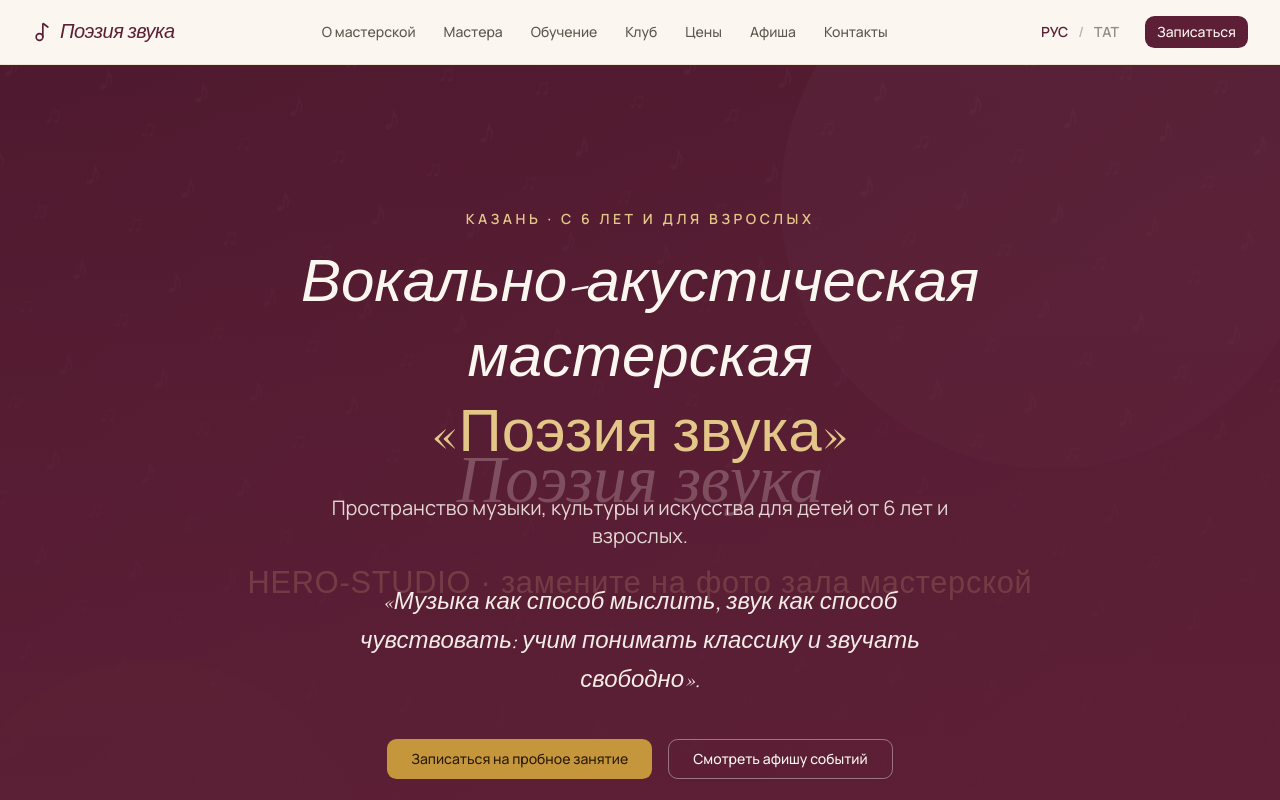
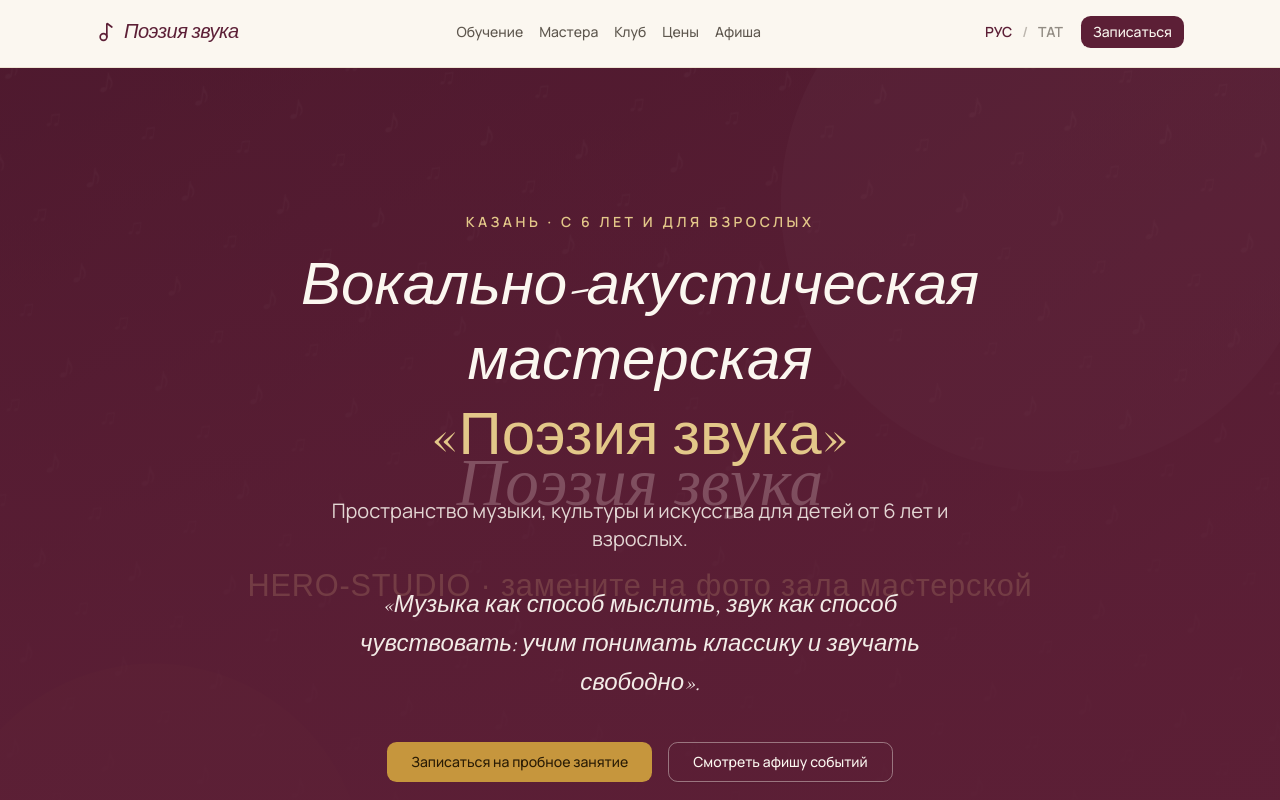
Before and after one commit to sviatoslavgladyshev/muz_poetry, a Next.js app: page /muz_poetry/ru in a window 1280 px wide. Shown: the top 800 px of the page. Built offline with nearby package versions, Linux system fonts and the light colour scheme.

Commit message:
Optimize and compact global navigation

```diff
--- a/src/components/header.tsx
+++ b/src/components/header.tsx
@@ -1,6 +1,6 @@
 "use client";
 
-import { useEffect, useState } from "react";
+import { useEffect, useRef, useState } from "react";
 import { useTranslations } from "next-intl";
 import { Menu, Music2 } from "lucide-react";
 import { Button } from "@/components/ui/button";
@@ -14,50 +14,64 @@ import {
 } from "@/components/ui/sheet";
 import { LanguageSwitcher } from "@/components/language-switcher";
 import { Link } from "@/i18n/navigation";
-import { navLinks } from "@/content/site";
+import { navLinks, primaryNavLinks } from "@/content/site";
 import type { AppLocale } from "@/i18n/routing";
 
 export function Header({ locale }: { locale: AppLocale }) {
   const [scrolled, setScrolled] = useState(false);
+  const scrolledRef = useRef(false);
+  const frameRef = useRef<number | null>(null);
   const t = useTranslations("nav");
 
   useEffect(() => {
-    const onScroll = () => setScrolled(window.scrollY > 12);
+    const onScroll = () => {
+      if (frameRef.current !== null) return;
+
+      frameRef.current = window.requestAnimationFrame(() => {
+        const nextScrolled = window.scrollY > 32;
+        if (nextScrolled !== scrolledRef.current) {
+          scrolledRef.current = nextScrolled;
+          setScrolled(nextScrolled);
+        }
+        frameRef.current = null;
+      });
+    };
+
     onScroll();
     window.addEventListener("scroll", onScroll, { passive: true });
-    return () => window.removeEventListener("scroll", onScroll);
+    return () => {
+      window.removeEventListener("scroll", onScroll);
+      if (frameRef.current !== null) {
+        window.cancelAnimationFrame(frameRef.current);
+      }
+    };
   }, []);
 
   return (
     <header
-      className={`pointer-events-none sticky top-0 z-50 w-full transition-all duration-300 ${
-        scrolled ? "pt-2 md:pt-3" : "border-b border-border/60 bg-cream"
+      // Exposed as an attribute so pages with a dark hero can restyle the
+      // pre-scroll state from CSS (see globals.css).
+      data-scrolled={scrolled ? "" : undefined}
+      className={`pointer-events-none sticky top-0 z-50 h-[68px] w-full ${
+        scrolled ? "" : "border-b border-border/60 bg-cream"
       }`}
     >
       <div
-        className={`pointer-events-auto mx-auto flex items-center justify-between transition-all duration-300 ${
+        className={`pointer-events-auto mx-auto flex transform-gpu items-center justify-between transition-[max-width,border-radius,box-shadow,padding,transform] duration-200 ease-out ${
           scrolled
-            ? "w-[calc(100%-1rem)] max-w-5xl rounded-full border border-border/80 bg-cream/95 px-3 py-2 shadow-lg backdrop-blur-md md:w-[calc(100%-3rem)] md:px-5"
-            : "w-full max-w-7xl px-5 py-4 md:px-8"
+            ? "mt-2 w-[calc(100%-1rem)] max-w-4xl rounded-full border border-border/80 bg-cream px-3 py-2 shadow-md md:w-[calc(100%-3rem)] md:px-4"
+            : "w-full max-w-6xl px-5 py-4 md:px-8"
         }`}
       >
         <Link href="/" className="flex items-center gap-2 group">
           <Music2 className="h-5 w-5 text-primary transition-transform group-hover:-rotate-12" />
-          <span
-            className={`font-display italic tracking-tight text-primary transition-all duration-300 ${
-              scrolled ? "text-lg" : "text-xl"
-            }`}
-          >
+          <span className="font-display text-xl italic tracking-tight text-primary">
             {t("brand")}
           </span>
         </Link>
 
-        <nav
-          className={`hidden items-center transition-all duration-300 lg:flex ${
-            scrolled ? "gap-4" : "gap-7"
-          }`}
-        >
-          {navLinks.map((link) => (
+        <nav className="hidden items-center gap-4 lg:flex">
+          {primaryNavLinks.map((link) => (
             <Link
               key={link.href}
               href={link.href}
@@ -68,7 +82,7 @@ export function Header({ locale }: { locale: AppLocale }) {
           ))}
         </nav>
 
-        <div className={`hidden items-center lg:flex ${scrolled ? "gap-3" : "gap-5"}`}>
+        <div className="hidden items-center gap-3 lg:flex">
           <LanguageSwitcher locale={locale} />
           <Button
             render={<Link href="/#kontakty" />}
--- a/src/content/site.ts
+++ b/src/content/site.ts
@@ -29,3 +29,11 @@ export const navLinks = [
   { href: "/#afisha", key: "afisha" },
   { href: "/#kontakty", key: "contacts" },
 ] as const;
+
+export const primaryNavLinks = [
+  { href: "/#obuchenie", key: "directions" },
+  { href: "/#mastera", key: "teachers" },
+  { href: "/#klub", key: "club" },
+  { href: "/pricing", key: "pricing" },
+  { href: "/afisha", key: "afisha" },
+] as const;
```
